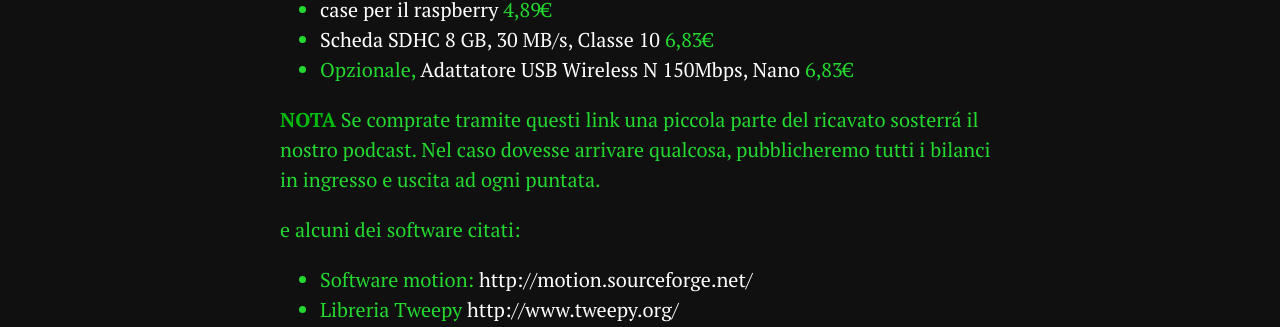
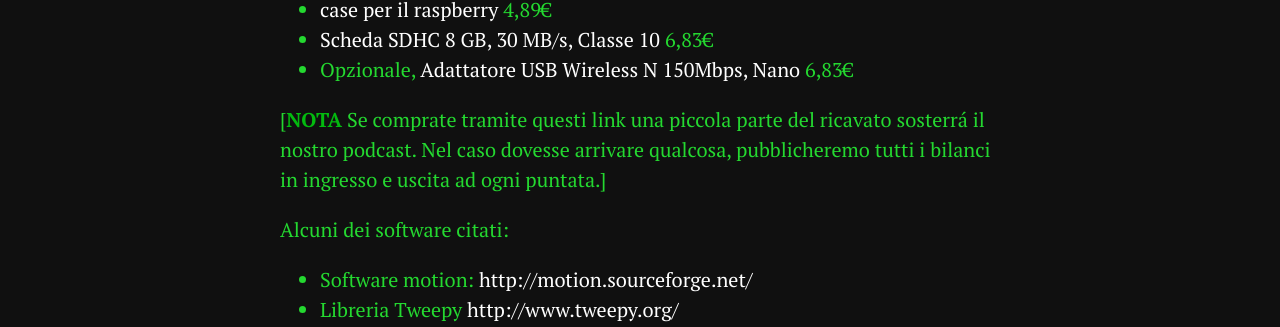
Before and after one commit to geekcookies/geekcookies.github.io, a Jekyll site: the page built from _posts/2014-11-14-episodio-1.md, in a window 1280 px wide. Shown: the part 757-1084 px from the top of the page. Built offline with Jekyll 4.4.1, drawn with Linux system fonts in a browser that asks for light colours; nearby versions of some CDN libraries; Markdown is read by kramdown in place of the engine named in the settings; comment, search, counter and statistics services are not loaded.

```diff
--- a/_posts/2014-11-14-episodio-1.md
+++ b/_posts/2014-11-14-episodio-1.md
@@ -28,9 +28,9 @@ Qui di seguito una breve lista dei principali compnenti necessari, per farsi un'
 - [Scheda SDHC 8 GB, 30 MB/s, Classe 10](http://www.amazon.it/gp/product/B0084DWCVK/ref=as_li_qf_sp_asin_il_tl?ie=UTF8&camp=3370&creative=23322&creativeASIN=B0084DWCVK&linkCode=as2&tag=geekcookies03-21) 6,83€
 - Opzionale, [Adattatore USB Wireless N 150Mbps, Nano](http://www.amazon.it/gp/product/B008IFXQFU/ref=as_li_qf_sp_asin_il_tl?ie=UTF8&camp=3370&creative=23322&creativeASIN=B008IFXQFU&linkCode=as2&tag=geekcookies03-21) 6,83€
 
-**NOTA** Se comprate tramite questi link una piccola parte del ricavato sosterrá il nostro podcast. Nel caso dovesse arrivare qualcosa, pubblicheremo tutti i bilanci in ingresso e uscita ad ogni puntata.
+[**NOTA** Se comprate tramite questi link una piccola parte del ricavato sosterrá il nostro podcast. Nel caso dovesse arrivare qualcosa, pubblicheremo tutti i bilanci in ingresso e uscita ad ogni puntata.]
 
-e alcuni dei software citati:
+Alcuni dei software citati:
 
 * Software motion: [http://motion.sourceforge.net/](http://motion.sourceforge.net/)
 * Libreria Tweepy [http://www.tweepy.org/](http://www.tweepy.org/)
```
